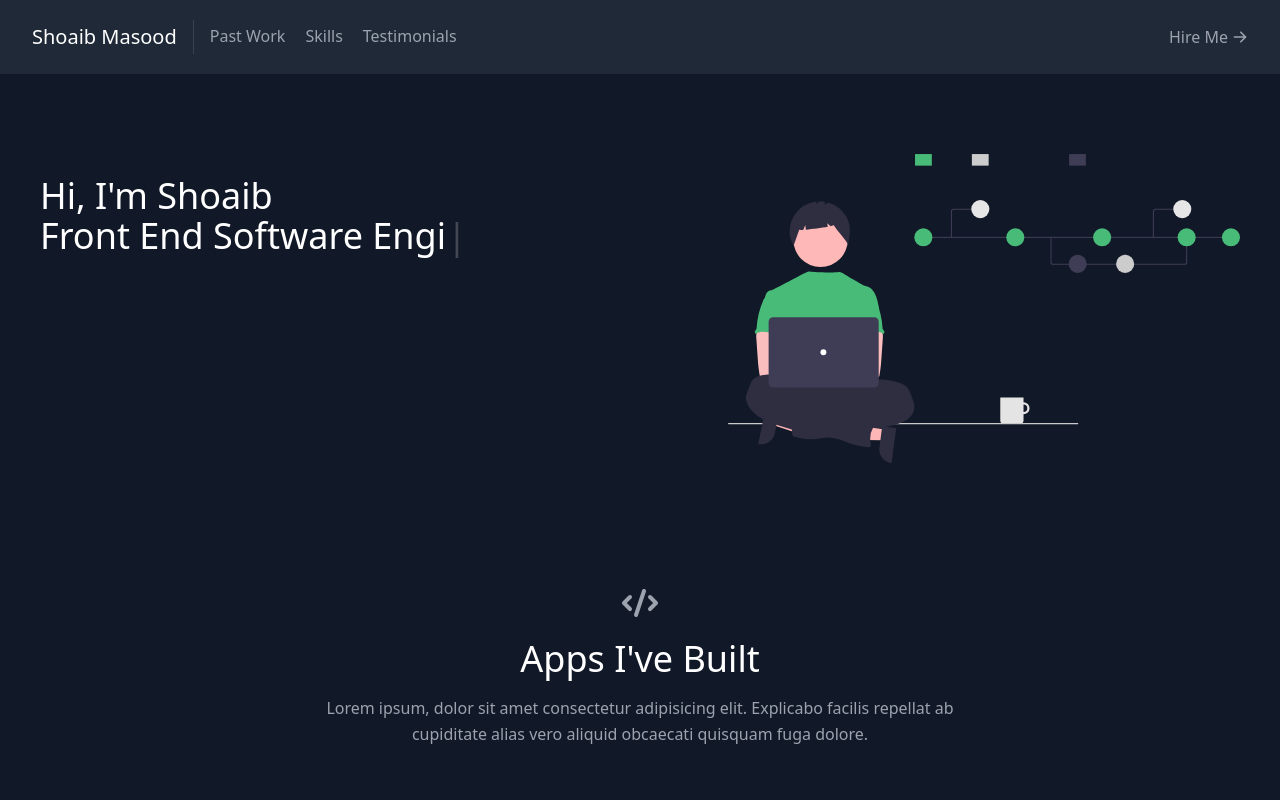
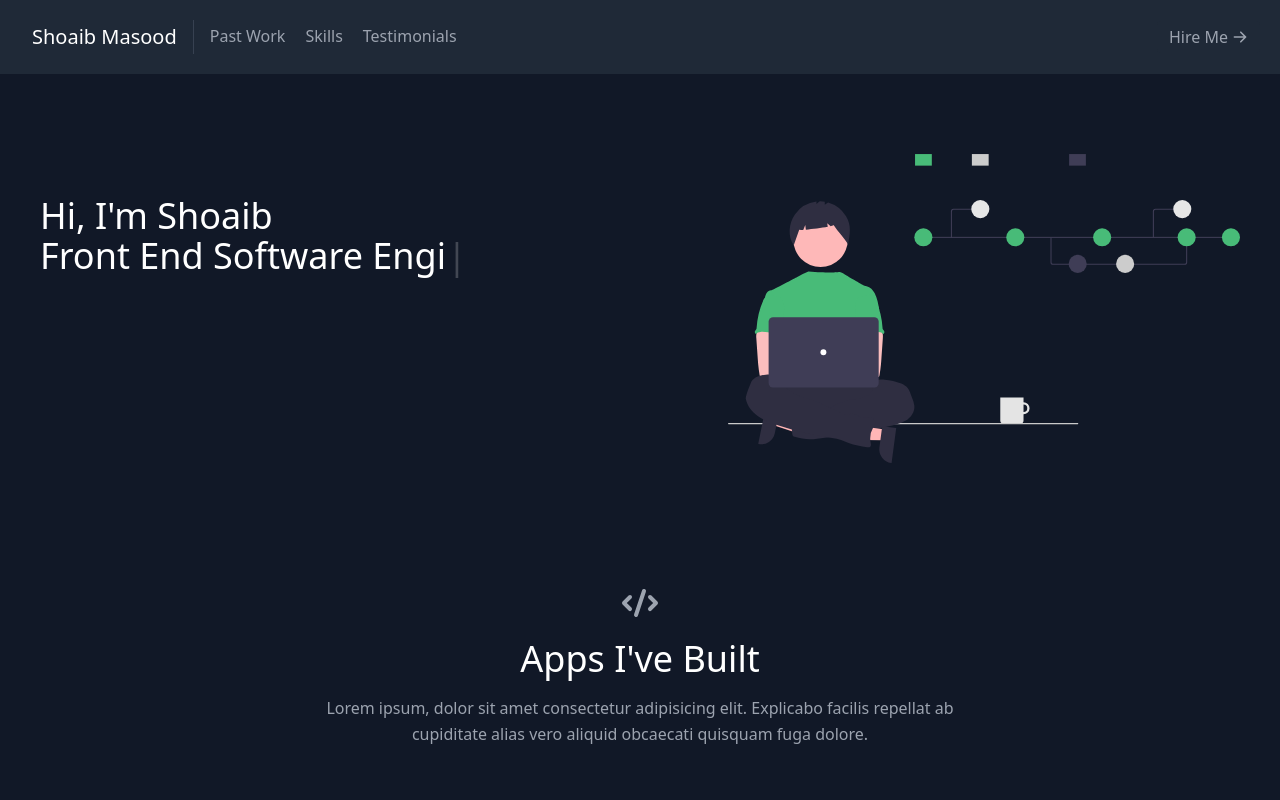
Before and after one commit to shoaibmasood/portfolioProject, a React (Create React App) app: page / in a window 1280 px wide. Shown: the top 800 px of the page. Built offline with nearby package versions, Linux system fonts and the light colour scheme.

Commit message:
fixed layout for waving animation

```diff
--- a/src/components/About.js
+++ b/src/components/About.js
@@ -15,8 +15,7 @@ export default function About() {
     <section id="about">
       <div className="container mx-auto flex px-10 py-20 md:flex-row flex-col items-center">
         <div className="lg:flex-grow md:w-1/2 lg:pr-24 md:pr-16 flex flex-col md:items-start md:text-left mb-16 md:mb-0 items-center text-center">
-          <h1 className="title-font sm:text-4xl text-3xl mb-4 font-medium text-white">
-            <span>
+          <h1 className=" flex items-end title-font sm:text-4xl text-3xl mb-4 font-medium text-white">
             <Typewriter
               onInit={(typewriter) => {
                 typewriter
@@ -26,14 +25,14 @@ export default function About() {
                   .start();
               }}
             />
-            </span>
-            <motion.span
+
+            <motion.div
               className="about-wave"
               variants={headerWaveAnimation}
               transition={{ delay: 8 }}
             >
               👋
-            </motion.span>
+            </motion.div>
           </h1>
           <motion.p
             className="mb-8 leading-relaxed"
```
Lines whose indentation alone changed are shown as unchanged.
